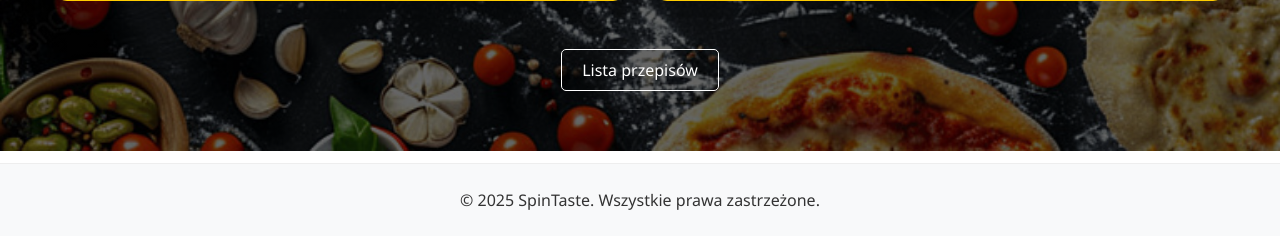
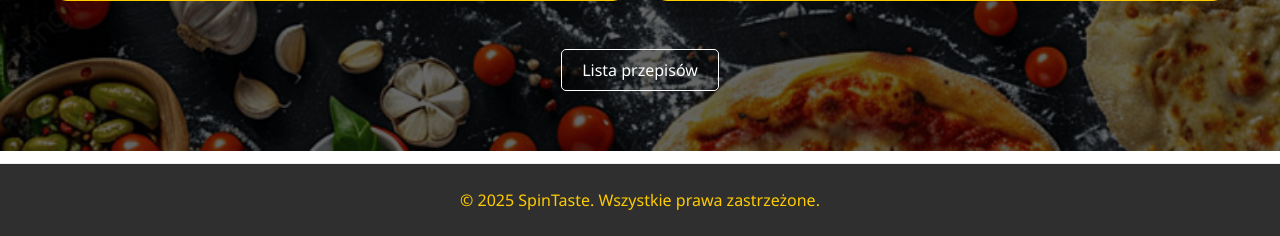
Before and after one commit to marcinX-dev/SpinTaste, a Flask app: page / in a window 1280 px wide. Shown: the part 649-885 px from the top of the page. Run offline with Flask 3, Linux system fonts and the light colour scheme; some libraries are stand-ins or nearby versions.

Commit message:
update footer styles for improved visibility and remove background color

```diff
--- a/static/css/style.css
+++ b/static/css/style.css
@@ -510,7 +510,7 @@
 }
 
 footer p {
-	color: #333;
+	color: #ffcc00;
 }
 
 /* ==================== RESPONSYWNOŚĆ ==================== */
--- a/templates/base.html
+++ b/templates/base.html
@@ -43,7 +43,7 @@
         {% block content %}{% endblock %}
     </div>
 
-    <footer class="bg-light py-4">
+    <footer class="py-4">
         <div class="container text-center">
             <p class="mb-0">&copy; 2025 SpinTaste. Wszystkie prawa zastrzeżone.</p>
         </div>
```
